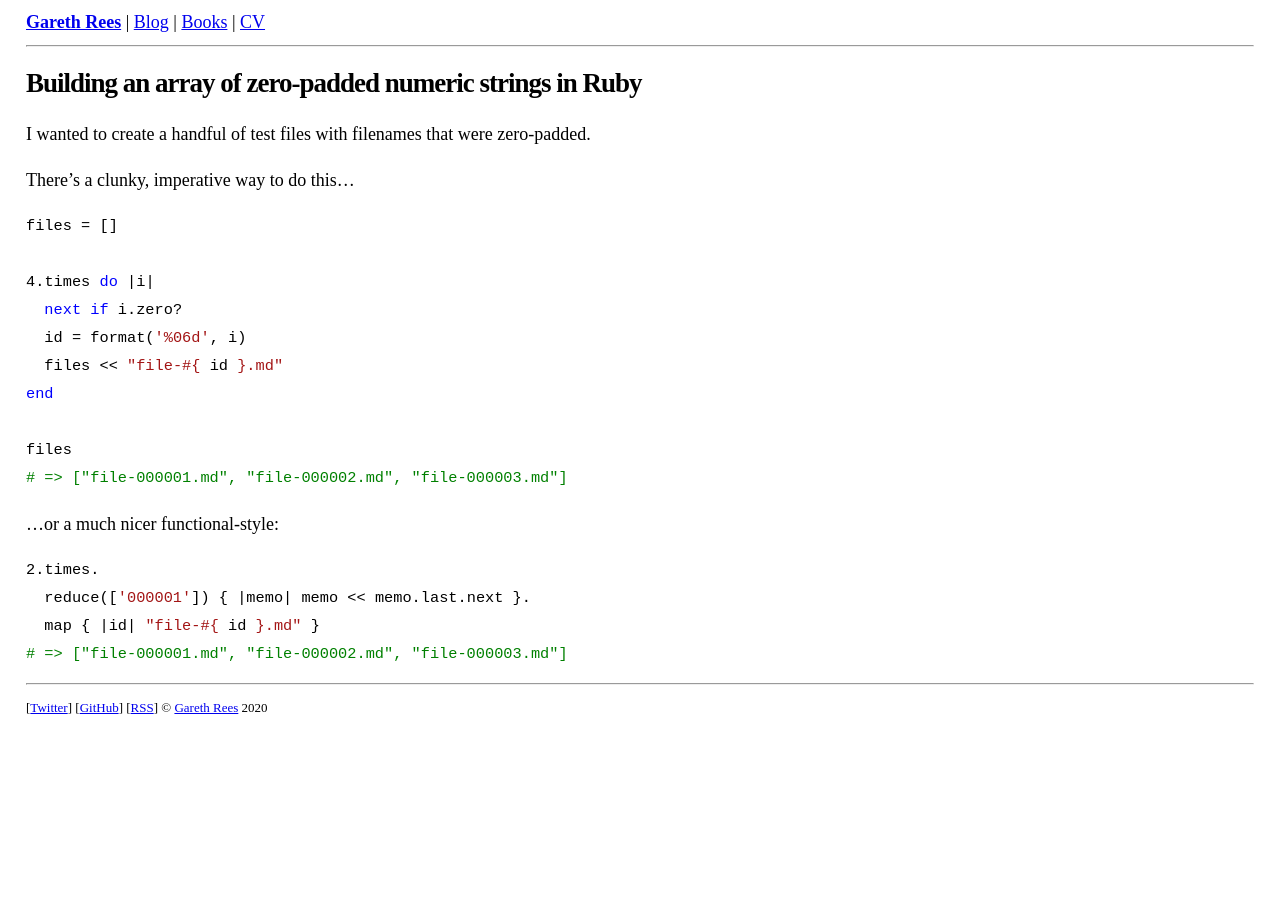
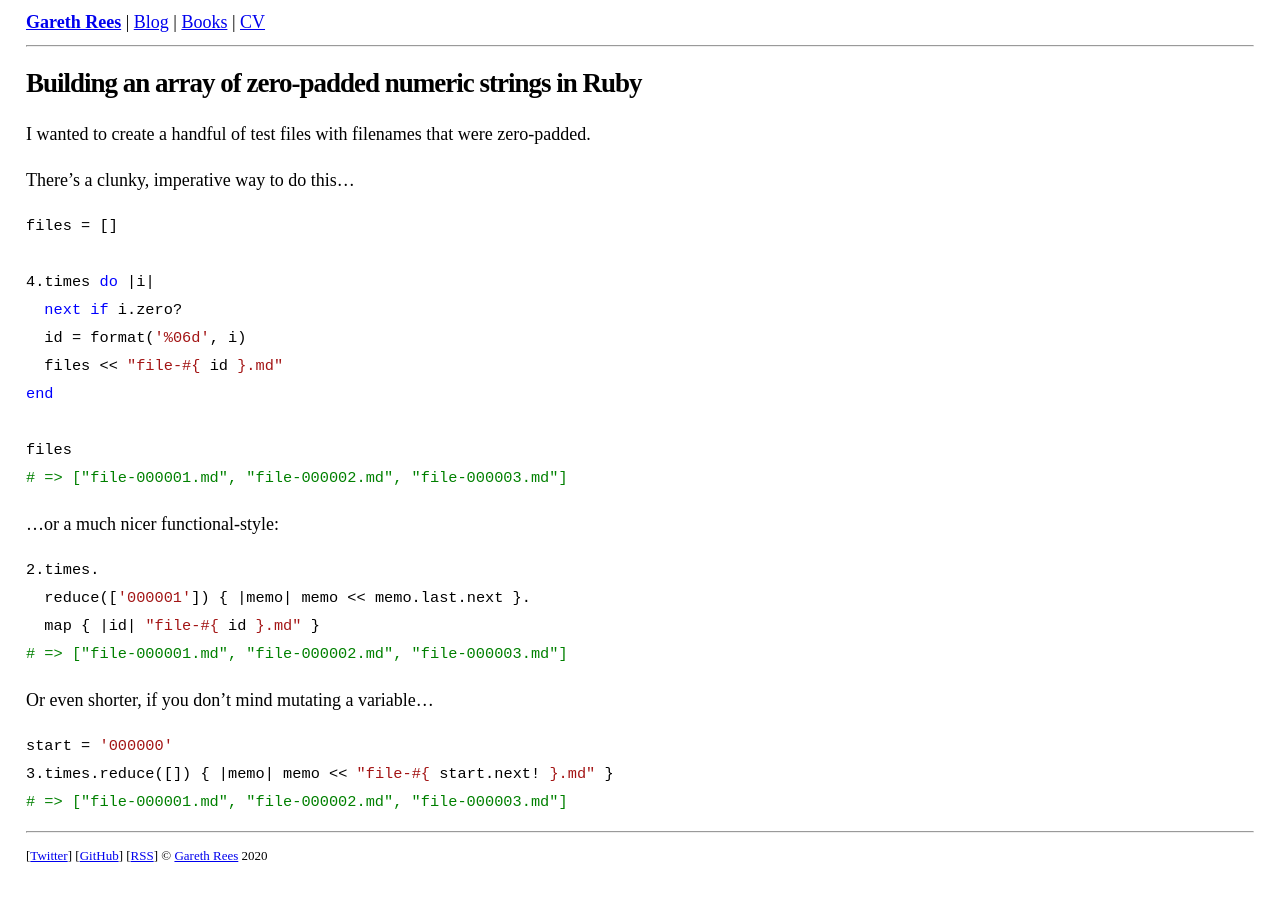
Before and after one commit to garethrees/garethrees.github.com, a Jekyll site: the page built from _posts/2020-07-08-building-an-array-of-zero-padded-numeric-strings-ruby.md, in a window 1280 px wide. Built offline with Jekyll 4.4.1, drawn with Linux system fonts in a browser that asks for light colours.

Commit message:
Extra example

````diff
--- a/_posts/2020-07-08-building-an-array-of-zero-padded-numeric-strings-ruby.md
+++ b/_posts/2020-07-08-building-an-array-of-zero-padded-numeric-strings-ruby.md
@@ -30,3 +30,11 @@ files
   map { |id| "file-#{ id }.md" }
 # => ["file-000001.md", "file-000002.md", "file-000003.md"]
 ```
+
+Or even shorter, if you don't mind mutating a variable…
+
+```ruby
+start = '000000'
+3.times.reduce([]) { |memo| memo << "file-#{ start.next! }.md" }
+# => ["file-000001.md", "file-000002.md", "file-000003.md"]
+```
````
